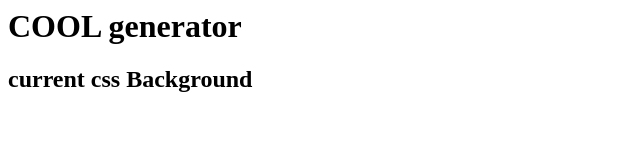
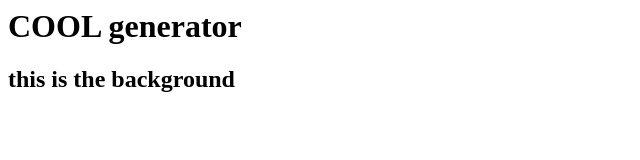
Before and after one commit to GasemJabbari/bacground-generator, a plain HTML site: page index.html in a window 1280 px wide. Shown: the full height of the page, 0-640 px from the left. Drawn offline with Linux system fonts and the light colour scheme.

Commit message:
changing text

```diff
--- a/index.html
+++ b/index.html
@@ -10,7 +10,7 @@
 
 <body>
   <h1>COOL generator</h1>
-  <h2>current css Background</h2>
+  <h2>this is the background</h2>
   <script src="script.js">
 
   </script>
```
